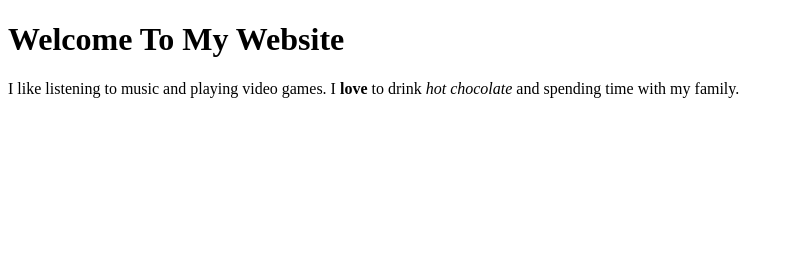
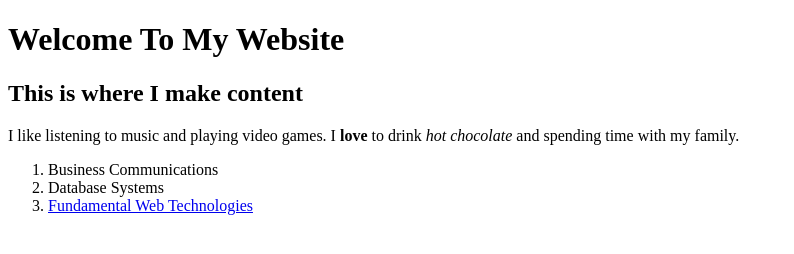
Before and after one commit to BCITstudent/Lab4, a plain HTML site: page index.html in a window 1280 px wide. Shown: the whole page, without its empty margins (0-794 px from the left). Drawn offline with Linux system fonts and the light colour scheme.

Commit message:
Added two headings, a paragraph about myself, and list of my courses

```diff
--- a/index.html
+++ b/index.html
@@ -6,7 +6,12 @@
     </head>
     <body>
         <h1>Welcome To My Website</h1>
-         <p>I like listening to music and playing video games. I <strong>love</strong> to drink <em>hot chocolate</em> and spending time with my family.</p>
-
+        <h2>This is where I make content</h2>
+        <p>I like listening to music and playing video games. I <strong>love</strong> to drink <em>hot chocolate</em> and spending time with my family.</p>
+        <ol>
+            <li>Business Communications</li>
+            <li>Database Systems</li>
+            <li><a href="https://www.bcit.ca/outlines/acit1620/">Fundamental Web Technologies</li>
+        <ol>
     </body>
 </html>
```
